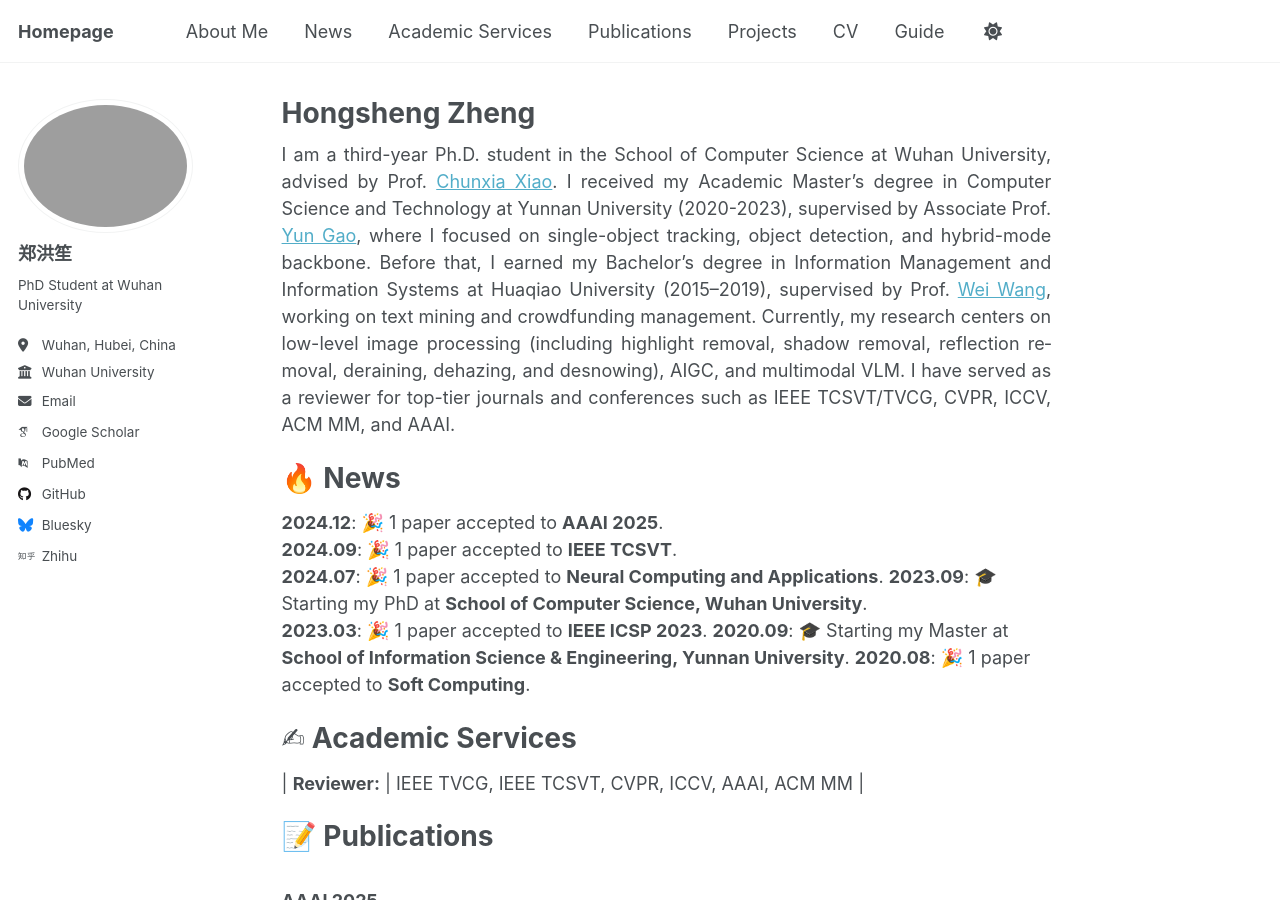
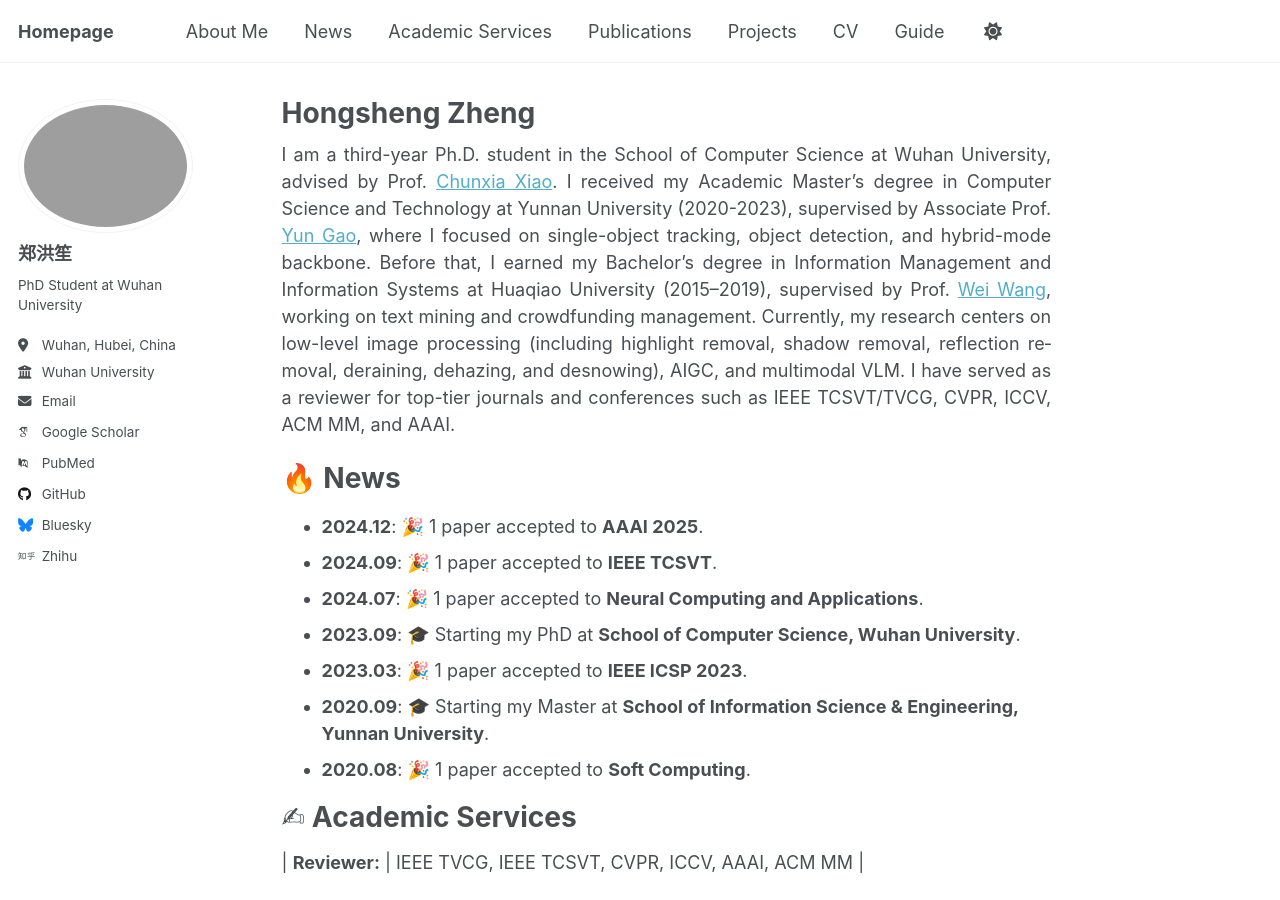
Before and after one commit to hongsheng-Z/hongsheng-Z.github.io, a Jekyll site: the page built from _pages/about.md, in a window 1280 px wide and 900 px high. Built offline with Jekyll 4.4.1, drawn with Linux system fonts in a browser that asks for light colours; some web fonts are replaced; a script that is not in the unit is left out.

```diff
--- a/_pages/about.md
+++ b/_pages/about.md
@@ -13,13 +13,13 @@ I am a third-year Ph.D. student in the School of Computer Science at Wuhan Unive
 🔥 News
 ======
 
-**2024.12**: 🎉 1 paper accepted to **AAAI 2025**.
-**2024.09**: 🎉 1 paper accepted to **IEEE TCSVT**.
-**2024.07**: 🎉 1 paper accepted to **Neural Computing and Applications**.
-**2023.09**: 🎓 Starting my PhD at **School of Computer Science, Wuhan University**.
-**2023.03**: 🎉 1 paper accepted to **IEEE ICSP 2023**.
-**2020.09**: 🎓 Starting my Master at **School of Information Science & Engineering, Yunnan University**.
-**2020.08**: 🎉 1 paper accepted to **Soft Computing**.
+- **2024.12**: 🎉 1 paper accepted to **AAAI 2025**.
+- **2024.09**: 🎉 1 paper accepted to **IEEE TCSVT**.
+- **2024.07**: 🎉 1 paper accepted to **Neural Computing and Applications**.
+- **2023.09**: 🎓 Starting my PhD at **School of Computer Science, Wuhan University**.
+- **2023.03**: 🎉 1 paper accepted to **IEEE ICSP 2023**.
+- **2020.09**: 🎓 Starting my Master at **School of Information Science & Engineering, Yunnan University**.
+- **2020.08**: 🎉 1 paper accepted to **Soft Computing**.
 
 ✍ Academic Services
 ======
```
